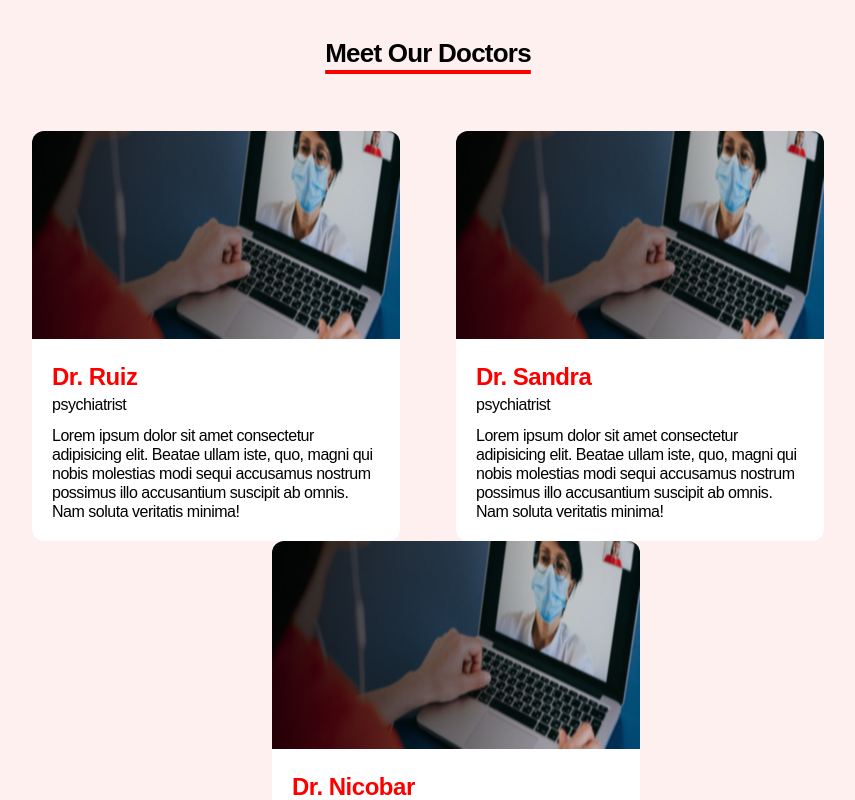
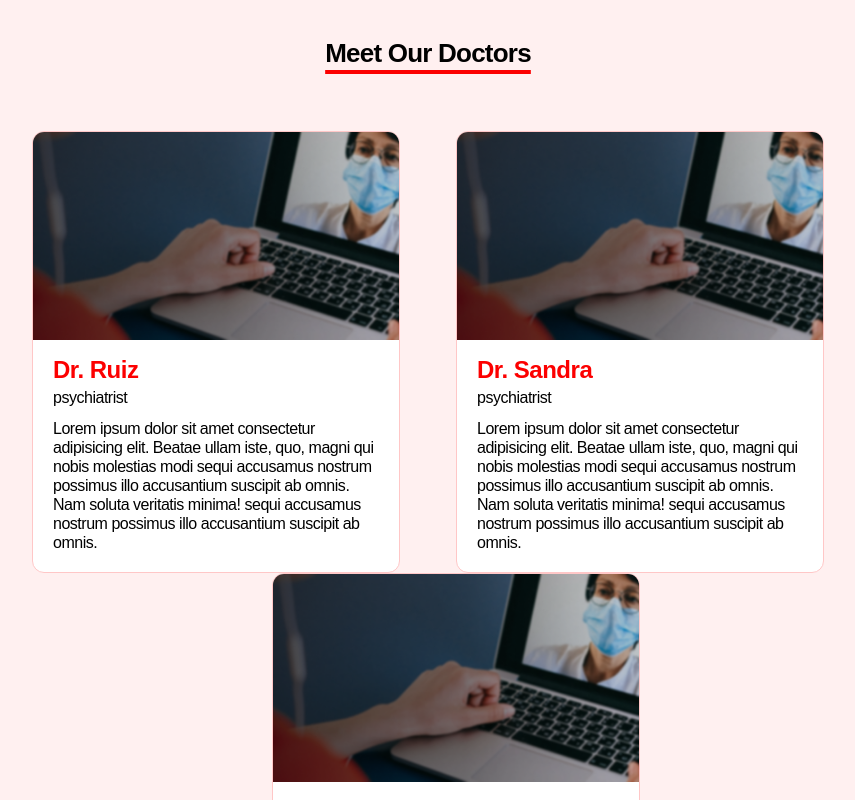
Before and after one commit to kodaas/telepsy-frontend, a Vue app: page / in a window 1280 px wide. Shown: the part 1400-2200 px from the top of the page, without its empty margins (212-1067 px from the left). Built offline with nearby package versions, Linux system fonts and the light colour scheme.

Commit message:
hot ui fix

```diff
--- a/src/components/doctors.vue
+++ b/src/components/doctors.vue
@@ -4,9 +4,9 @@
 
         <div class="flex flex-wrap justify-center space-x-14">
 
-            <SingleDoctor imgUri="/src/assets/image/hero.png" name="Ruiz" role="psychiatrist" about="Lorem ipsum dolor sit amet consectetur adipisicing elit. Beatae ullam iste, quo, magni qui nobis molestias modi sequi accusamus nostrum possimus illo accusantium suscipit ab omnis. Nam soluta veritatis minima!" :like="10"/>
-            <SingleDoctor imgUri="/src/assets/image/hero.png" name="Sandra" role="psychiatrist" about="Lorem ipsum dolor sit amet consectetur adipisicing elit. Beatae ullam iste, quo, magni qui nobis molestias modi sequi accusamus nostrum possimus illo accusantium suscipit ab omnis. Nam soluta veritatis minima!" :like="5"/>
-            <SingleDoctor imgUri="/src/assets/image/hero.png" name="Nicobar" role="psychiatrist" about="Lorem ipsum dolor sit amet consectetur adipisicing elit. Beatae ullam iste, quo, magni qui nobis molestias modi sequi accusamus nostrum possimus illo accusantium suscipit ab omnis. Nam soluta veritatis minima!" :like="20"/>
+            <SingleDoctor imgUri="/src/assets/image/hero.png" name="Ruiz" role="psychiatrist" about="Lorem ipsum dolor sit amet consectetur adipisicing elit. Beatae ullam iste, quo, magni qui nobis molestias modi sequi accusamus nostrum possimus illo accusantium suscipit ab omnis. Nam soluta veritatis minima! sequi accusamus nostrum possimus illo accusantium suscipit ab omnis." :like="10"/>
+            <SingleDoctor imgUri="/src/assets/image/hero.png" name="Sandra" role="psychiatrist" about="Lorem ipsum dolor sit amet consectetur adipisicing elit. Beatae ullam iste, quo, magni qui nobis molestias modi sequi accusamus nostrum possimus illo accusantium suscipit ab omnis. Nam soluta veritatis minima! sequi accusamus nostrum possimus illo accusantium suscipit ab omnis." :like="5"/>
+            <SingleDoctor imgUri="/src/assets/image/hero.png" name="Nicobar" role="psychiatrist" about="Lorem ipsum dolor sit amet consectetur adipisicing elit. Beatae ullam iste, quo, magni qui nobis molestias modi sequi accusamus nostrum possimus illo accusantium suscipit ab omnis. Nam soluta veritatis minima! sequi accusamus nostrum possimus illo accusantium suscipit ab omnis." :like="20"/>
 
         </div>
 
--- a/src/components/singleDoctor.vue
+++ b/src/components/singleDoctor.vue
@@ -1,7 +1,7 @@
 <template>
-    <section class="w-[23em] rounded-xl overflow-hidden hover:shadow-sm transition-all duration-300 bg-white">
-        <img :src="imgUri" class="w-full h-52 mb-0" :alt="name">
-        <div class="p-5">
+    <section class="w-[23em] border-[1px] border-pink rounded-xl overflow-hidden hover:shadow-sm transition-all duration-300 bg-white">
+        <img :src="imgUri" class="w-full h-52 mb-0 object-cover" :alt="name">
+        <div class="p-5 pt-3">
           <h1 class="font-poppins text-[1.5em] font-bold leading-9 text-red">Dr. {{ name }}</h1>
           <h2 class="mb-3">{{ role }}</h2>
           <h3>{{ about }}</h3>
```
